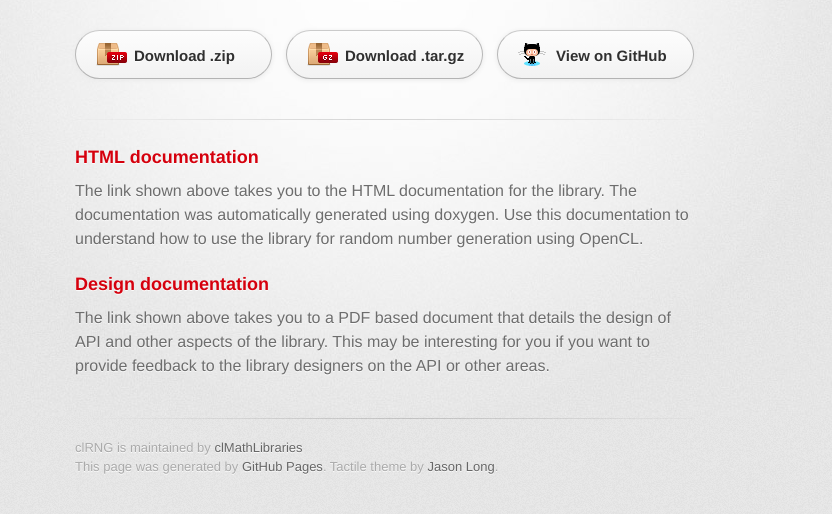
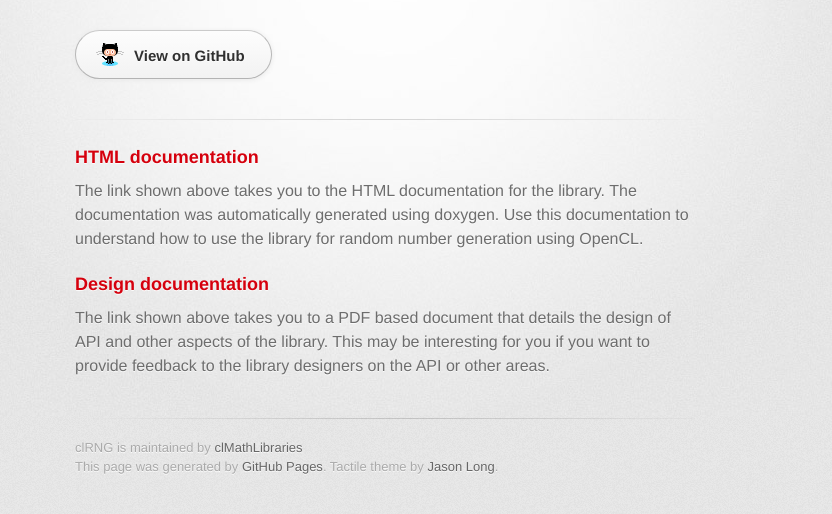
Before and after one commit to clMathLibraries/clRNG, a plain HTML site: page index.html in a window 1280 px wide. Shown: the part 158-672 px from the top of the page, without its empty margins (255-1087 px from the left). Drawn offline with Linux system fonts and the light colour scheme; a web font is replaced by a local one.

Commit message:
playing with theme

```diff
--- a/index.html
+++ b/index.html
@@ -23,8 +23,6 @@
         </header>
 
         <section id="downloads" class="clearfix">
-          <a href="https://github.com/clMathLibraries/clRNG/zipball/master" id="download-zip" class="button"><span>Download .zip</span></a>
-          <a href="https://github.com/clMathLibraries/clRNG/tarball/master" id="download-tar-gz" class="button"><span>Download .tar.gz</span></a>
           <a href="https://github.com/clMathLibraries/clRNG" id="view-on-github" class="button"><span>View on GitHub</span></a>
         </section>
 
```
